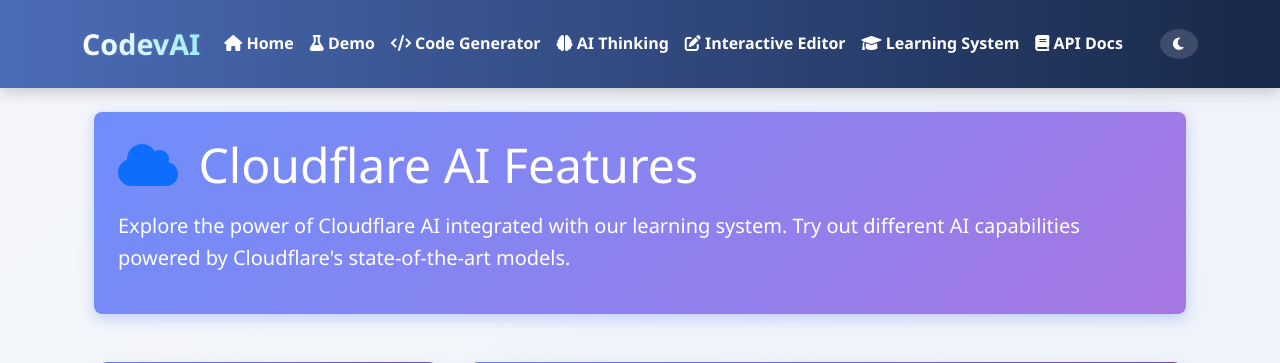
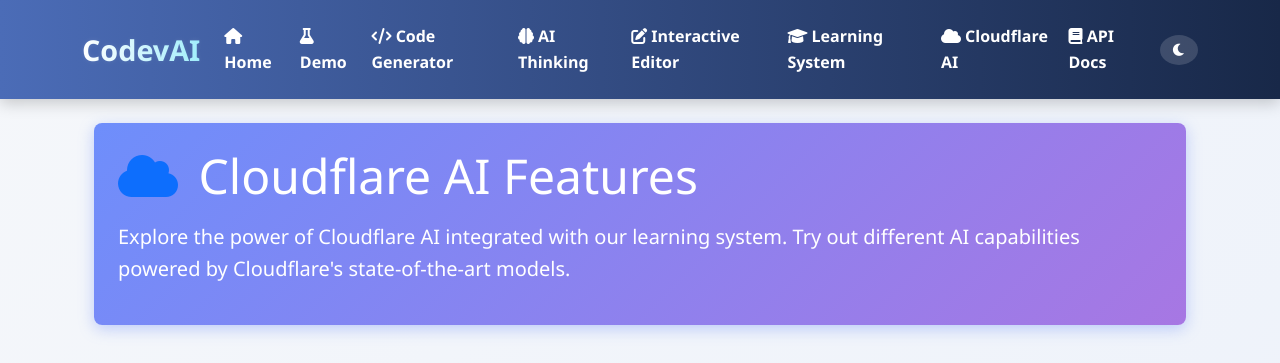
Before and after one commit to Bogdan11212/CodevAI, a Flask app: page /cloudflare-ai in a window 1280 px wide. Shown: the top 363 px of the page. Run offline with Flask 3, Linux system fonts and the light colour scheme.

Commit message:
Add a new Cloudflare AI page to allow users to interact with new AI tools
Registers the Cloudflare blueprint and adds a new navigation link to the Cloudflare AI page.

Replit-Commit-Author: Agent
Replit-Commit-Session-Id: 818b9a21-f414-4b5d-ad3c-a7f978b75062
Replit-Commit-Screenshot-Url: https://storage.googleapis.com/screenshot-production-us-central1/e83324b6-479b-489c-b2b5-b82ee1a674eb/29245782-dc58-4f6f-af37-11ef0f676a81.jpg

```diff
--- a/app.py
+++ b/app.py
@@ -39,9 +39,11 @@ with app.app_context():
     import models
     db.create_all()
 
-    # Import and register API blueprint
+    # Import and register API blueprints
     from api import api_bp
+    from api.cloudflare_routes import cloudflare_bp
     app.register_blueprint(api_bp, url_prefix='/api')
+    app.register_blueprint(cloudflare_bp)
 
     # Import routes
     from routes import *
--- a/templates/layout.html
+++ b/templates/layout.html
@@ -39,6 +39,9 @@
                     </li>
                     <li class="nav-item">
                         <a class="nav-link" href="/ai-learning"><i class="fas fa-graduation-cap"></i> Learning System</a>
+                    </li>
+                    <li class="nav-item">
+                        <a class="nav-link" href="/cloudflare-ai"><i class="fas fa-cloud"></i> Cloudflare AI</a>
                     </li>
                     <li class="nav-item">
                         <a class="nav-link" href="/documentation"><i class="fas fa-book"></i> API Docs</a>
```
